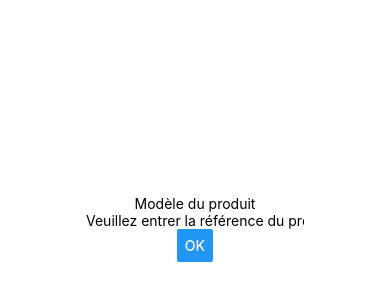
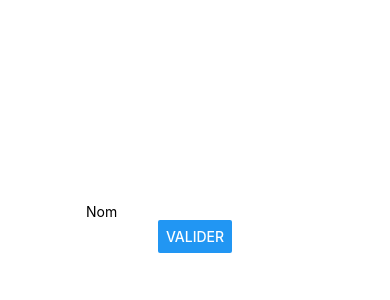
Before and after one commit to walidinkk/Hackathon_env, a React Native app in the folder front/: screen / in a window 390 px wide. Shown: the part 194-494 px from the top of the page. Built offline with nearby package versions, Linux system fonts and the light colour scheme.

Commit message:
create component Signup

```diff
--- a/front/App.js
+++ b/front/App.js
@@ -1,11 +1,12 @@
-import React from 'react';
-import { StyleSheet, Text, View } from 'react-native';
-import Home from './components/Home.js'
+import React from "react";
+import { StyleSheet, Text, View } from "react-native";
+import Search from "./components/Search.js";
+import Signup from "./components/Signup.js";
 
 export default class App extends React.Component {
   render() {
     return (
-      <Home />
+        <Signup />
     );
   }
 }
--- /dev/null
+++ b/front/components/Search.js
@@ -0,0 +1,40 @@
+import React from 'react';
+import { StyleSheet, Alert, Text, TextInput, Button, View } from 'react-native';
+
+export default class Search extends React.Component {
+
+  state = {
+    searchItem: ''
+  }
+
+  handleChange(searchItem){
+    this.setState({searchItem})
+  }
+
+  handleSubmit(){
+    Alert.alert('Yay !');
+  }
+
+  render() {
+    return (
+      <View style={styles.container}>
+        <Text>Modèle du produit</Text>
+        <TextInput
+        placeholder="Veuillez entrer la référence du produit"
+        onChangeText={(searchItem) => this.handleChange(searchItem)}
+        value={this.state.searchItem}
+        />
+        <Button onPress={this.handleSubmit} title="OK" />
+      </View>
+    );
+  }
+}
+
+const styles = StyleSheet.create({
+  container: {
+    flex: 1,
+    backgroundColor: '#fff',
+    alignItems: 'center',
+    justifyContent: 'center',
+  },
+});
--- a/front/components/Home.js
+++ b/front/components/Signup.js
@@ -1,7 +1,7 @@
 import React from 'react';
 import { StyleSheet, Alert, Text, TextInput, Button, View } from 'react-native';
 
-export default class Home extends React.Component {
+export default class Signup extends React.Component {
 
   state = {
     searchItem: ''
@@ -18,13 +18,12 @@ export default class Home extends React.Component {
   render() {
     return (
       <View style={styles.container}>
-        <Text>Modèle du produit</Text>
         <TextInput
-        placeholder="Veuillez entrer la référence du produit"
-        onChangeText={(searchItem) => this.handleChange(searchItem)}
-        value={this.state.searchItem}
+        placeholder="Nom"
+        // onChangeText={(searchItem) => this.handleChange(searchItem)}
+        // value={this.state.searchItem}
         />
-        <Button onPress={this.handleSubmit} title="OK" />
+        <Button onPress={this.handleSubmit} title="VALIDER" />
       </View>
     );
   }
```
Also changed, not shown: 1 other file (tests, documents, lock files or other folders).
